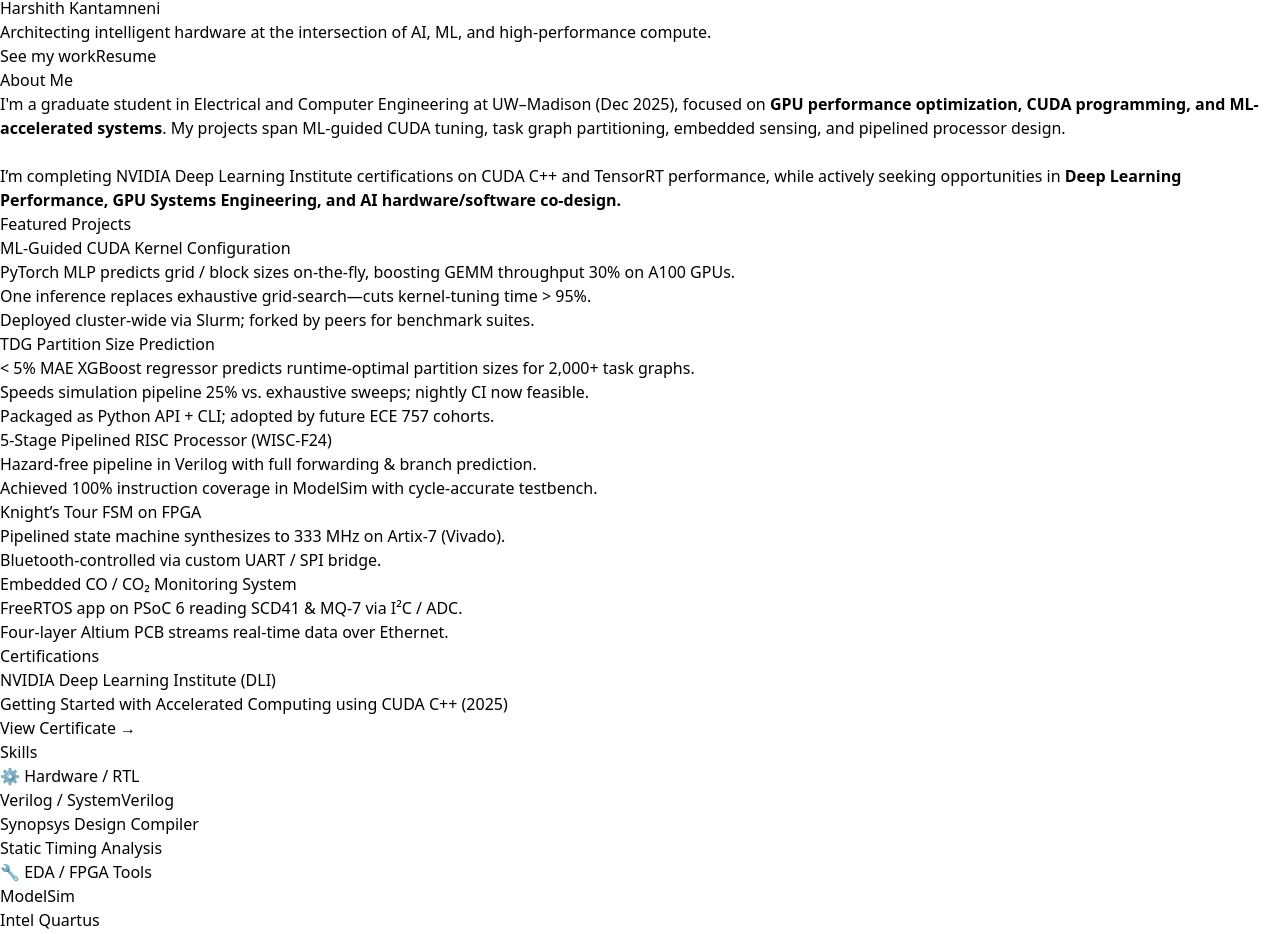
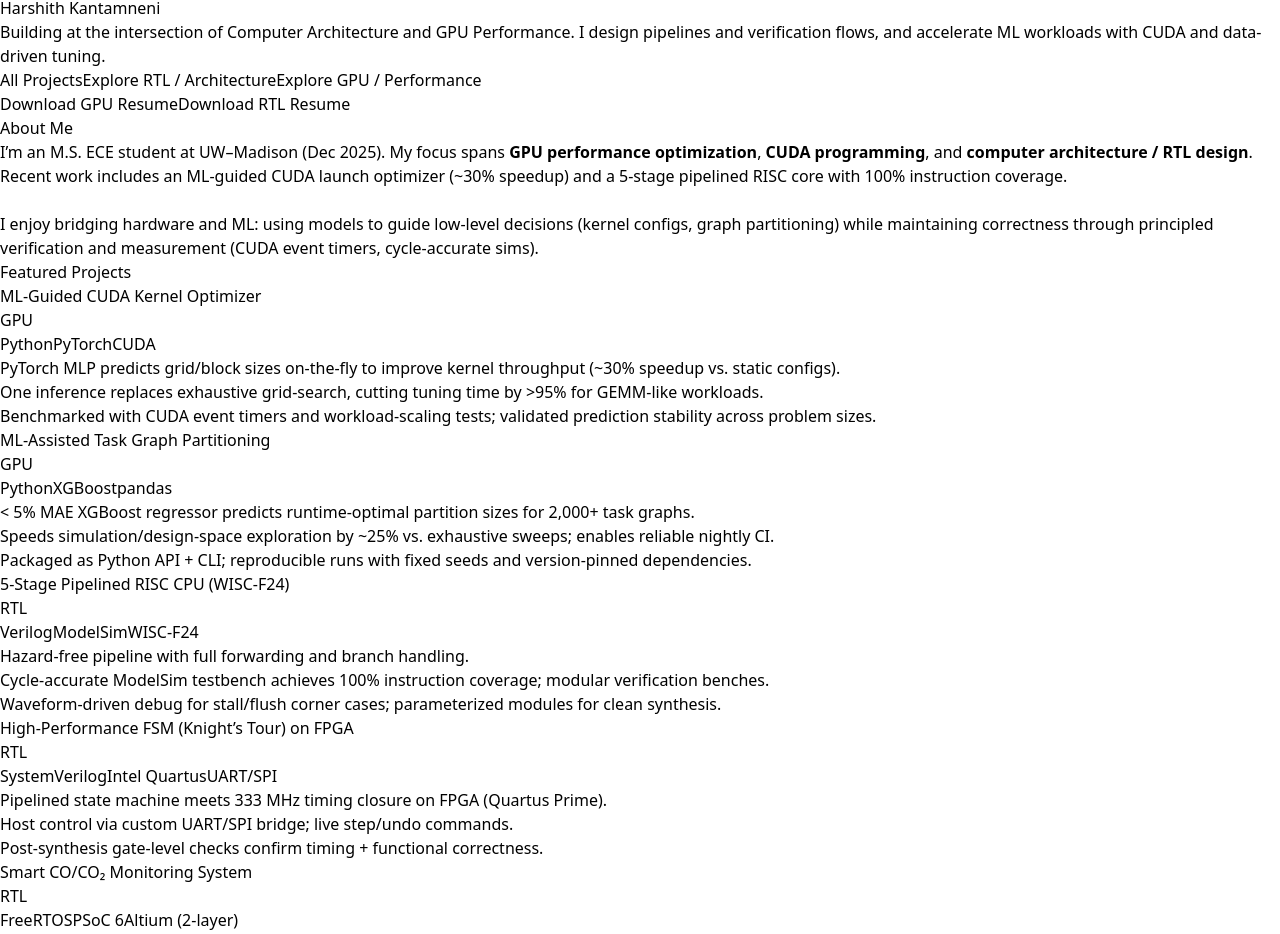
Before and after one commit to Drogon4231/harshithkantamneni.github.io, a React (Vite) app: page / in a window 1280 px wide. Shown: the part 172-1106 px from the top of the page. Built offline with nearby package versions, Linux system fonts and the light colour scheme.

Commit message:
Update Portfolio.jsx

```diff
--- a/src/Portfolio.jsx
+++ b/src/Portfolio.jsx
@@ -1,4 +1,4 @@
-import React, { useState, useEffect } from 'react';
+import React, { useState, useEffect, useMemo } from 'react';
 import { motion } from 'framer-motion';
 import { Sun, Moon, Github, Linkedin, Mail } from 'lucide-react';
 
@@ -6,46 +6,61 @@
 // 1 ▸ Data (projects + skills + certs)
 // ------------------------------------------
 const projects = [
+  // GPU / Performance
   {
-    title: 'ML-Guided CUDA Kernel Configuration',
+    title: 'ML-Guided CUDA Kernel Optimizer',
+    category: 'GPU',
+    stack: ['Python', 'PyTorch', 'CUDA'],
     bullets: [
-      'PyTorch MLP predicts grid / block sizes on-the-fly, boosting GEMM throughput 30% on A100 GPUs.',
-      'One inference replaces exhaustive grid-search—cuts kernel-tuning time > 95%.',
-      'Deployed cluster-wide via Slurm; forked by peers for benchmark suites.',
+      'PyTorch MLP predicts grid/block sizes on-the-fly to improve kernel throughput (~30% speedup vs. static configs).',
+      'One inference replaces exhaustive grid-search, cutting tuning time by >95% for GEMM-like workloads.',
+      'Benchmarked with CUDA event timers and workload-scaling tests; validated prediction stability across problem sizes.',
     ],
     link: 'https://github.com/Drogon4231/Ml-Guided-CUDA-Config',
   },
   {
-    title: 'TDG Partition Size Prediction',
+    title: 'ML-Assisted Task Graph Partitioning',
+    category: 'GPU',
+    stack: ['Python', 'XGBoost', 'pandas'],
     bullets: [
       '< 5% MAE XGBoost regressor predicts runtime-optimal partition sizes for 2,000+ task graphs.',
-      'Speeds simulation pipeline 25% vs. exhaustive sweeps; nightly CI now feasible.',
-      'Packaged as Python API + CLI; adopted by future ECE 757 cohorts.',
+      'Speeds simulation/design-space exploration by ~25% vs. exhaustive sweeps; enables reliable nightly CI.',
+      'Packaged as Python API + CLI; reproducible runs with fixed seeds and version-pinned dependencies.',
     ],
     link: 'https://github.com/Drogon4231/ML-Partition-Predictor',
   },
 
+  // RTL / Architecture
   {
-    title: '5-Stage Pipelined RISC Processor (WISC-F24)',
+    title: '5-Stage Pipelined RISC CPU (WISC-F24)',
+    category: 'RTL',
+    stack: ['Verilog', 'ModelSim', 'WISC-F24'],
     bullets: [
-      'Hazard-free pipeline in Verilog with full forwarding & branch prediction.',
-      'Achieved 100% instruction coverage in ModelSim with cycle-accurate testbench.',
+      'Hazard-free pipeline with full forwarding and branch handling.',
+      'Cycle-accurate ModelSim testbench achieves 100% instruction coverage; modular verification benches.',
+      'Waveform-driven debug for stall/flush corner cases; parameterized modules for clean synthesis.',
     ],
     link: '#',
   },
   {
-    title: "Knight’s Tour FSM on FPGA",
+    title: 'High-Performance FSM (Knight’s Tour) on FPGA',
+    category: 'RTL',
+    stack: ['SystemVerilog', 'Intel Quartus', 'UART/SPI'],
     bullets: [
-      'Pipelined state machine synthesizes to 333 MHz on Artix-7 (Vivado).',
-      'Bluetooth-controlled via custom UART / SPI bridge.',
+      'Pipelined state machine meets 333 MHz timing closure on FPGA (Quartus Prime).',
+      'Host control via custom UART/SPI bridge; live step/undo commands.',
+      'Post-synthesis gate-level checks confirm timing + functional correctness.',
     ],
     link: '#',
   },
   {
-    title: 'Embedded CO / CO₂ Monitoring System',
+    title: 'Smart CO/CO₂ Monitoring System',
+    category: 'RTL',
+    stack: ['FreeRTOS', 'PSoC 6', 'Altium (2-layer)'],
     bullets: [
-      'FreeRTOS app on PSoC 6 reading SCD41 & MQ-7 via I²C / ADC.',
-      'Four-layer Altium PCB streams real-time data over Ethernet.',
+      'FreeRTOS app with custom I²C drivers for SCD41 (CO₂) and ADC sampling for MQ-7 (CO).',
+      '2-layer Altium PCB with EMI-aware layout; robust sensor readout and network logging.',
+      'End-to-end validation of sampling latency and data integrity under load.',
     ],
     link: '#',
   },
@@ -56,22 +71,26 @@
     title: 'NVIDIA Deep Learning Institute (DLI)',
     subtitle: 'Getting Started with Accelerated Computing using CUDA C++',
     year: '2025',
-    link: 'https://drogon4231.github.io/harshithkantamneni.github.io/public/My Learning | NVIDIA.pdf', // update with actual cert link
+    link: 'https://drogon4231.github.io/harshithkantamneni.github.io/public/My%20Learning%20%7C%20NVIDIA.pdf', // update if needed
   },
 ];
 
 const skillBuckets = [
   {
     title: '⚙️ Hardware / RTL',
-    items: ['Verilog / SystemVerilog', 'Synopsys Design Compiler', 'Static Timing Analysis'],
+    items: ['Verilog', 'SystemVerilog', 'RTL Design & Verification', 'Static Timing Analysis'],
   },
   {
     title: '🔧 EDA / FPGA Tools',
-    items: ['ModelSim', 'Intel Quartus', 'Xilinx Vivado'],
+    items: ['ModelSim', 'Intel Quartus', 'Altium Designer'],
+  },
+  {
+    title: '🏗️ Sim / Arch Tools',
+    items: ['gem5'], // ← gem5 now clearly shown here
   },
   {
     title: '📈 Acceleration / GPUs',
-    items: ['CUDA', 'Nsight', 'OpenMP', 'TensorRT'],
+    items: ['CUDA', 'TensorRT'], // keep if you’re covering basics via DLI; remove if you prefer
   },
   {
     title: '🧠 ML Frameworks',
@@ -79,11 +98,11 @@
   },
   {
     title: '💻 Languages / Systems',
-    items: ['C', 'C++17', 'Python', 'Bash'],
+    items: ['C', 'C++17', 'Python', 'Bash', 'Git'],
   },
   {
-    title: '📡 Embedded / PCB',
-    items: ['Altium Designer', 'PSoC 6', 'I²C / SPI / UART / CAN'],
+    title: '📡 Embedded / Interfaces',
+    items: ['PSoC 6', 'FreeRTOS', 'I²C / SPI / UART / CAN'],
   },
 ];
 
@@ -96,11 +115,17 @@
 
 export default function Portfolio() {
   const [dark, setDark] = useState(true);
+  const [track, setTrack] = useState('ALL'); // ALL | GPU | RTL
 
   useEffect(() => {
     const root = document.documentElement;
     dark ? root.classList.add('dark') : root.classList.remove('dark');
   }, [dark]);
+
+  const filteredProjects = useMemo(() => {
+    if (track === 'ALL') return projects;
+    return projects.filter(p => p.category === track);
+  }, [track]);
 
   return (
     <div className="font-sans bg-white dark:bg-gray-900 text-gray-900 dark:text-gray-100 transition-colors duration-300">
@@ -129,7 +154,7 @@
 
       <main className="pt-24 space-y-32 overflow-x-hidden">
         {/* HERO */}
-        <section id="hero" className="relative min-h-screen flex flex-col items-center justify-center text-center px-6">
+        <section id="hero" className="relative min-h-[80vh] flex flex-col items-center justify-center text-center px-6">
           <motion.div
             className="absolute top-0 left-1/2 w-[120%] h-[120%] -translate-x-1/2 -z-10 bg-gradient-to-tr from-emerald-400/40 via-cyan-500/30 to-fuchsia-500/20 blur-3xl rotate-12"
             initial={{ scale: 1.2, y: -80 }}
@@ -145,25 +170,49 @@
             Harshith Kantamneni
           </motion.h1>
           <motion.p
-            className="text-xl md:text-2xl max-w-2xl mb-8 leading-relaxed"
+            className="text-xl md:text-2xl max-w-3xl mb-10 leading-relaxed"
             initial={{ opacity: 0, y: 40 }}
             animate={{ opacity: 1, y: 0 }}
             transition={{ delay: 0.2, duration: 0.8 }}
           >
-            Architecting intelligent hardware at the intersection of <span className="font-semibold">AI</span>, <span className="font-semibold">ML</span>, and <span className="font-semibold">high-performance compute</span>.
+            Building at the intersection of <span className="font-semibold">Computer Architecture</span> and <span className="font-semibold">GPU Performance</span>.
+            I design pipelines and verification flows, and accelerate ML workloads with CUDA and data-driven tuning.
           </motion.p>
-          <div className="flex gap-4">
+
+          {/* Track Selector */}
+          <div className="flex flex-wrap justify-center gap-3 mb-6">
+            {[
+              { key: 'ALL', label: 'All Projects' },
+              { key: 'RTL', label: 'Explore RTL / Architecture' },
+              { key: 'GPU', label: 'Explore GPU / Performance' },
+            ].map(btn => (
+              <button
+                key={btn.key}
+                onClick={() => setTrack(btn.key)}
+                className={`px-4 py-2 rounded-full border text-sm font-medium transition-colors ${
+                  track === btn.key
+                    ? 'bg-gradient-to-r from-emerald-500 to-cyan-500 text-white border-transparent'
+                    : 'border-emerald-500 text-emerald-600 dark:text-emerald-400 hover:bg-emerald-50 dark:hover:bg-emerald-900/20'
+                }`}
+              >
+                {btn.label}
+              </button>
+            ))}
+          </div>
+
+          {/* Resume Buttons */}
+          <div className="flex flex-wrap justify-center gap-3">
             <a
-              href="#projects"
-              className="px-6 py-3 rounded-full bg-gradient-to-r from-emerald-500 to-cyan-500 text-white font-medium shadow-lg hover:shadow-xl transition-shadow"
+              href="/GPU_Resume.pdf"
+              className="px-5 py-2.5 rounded-full bg-gray-900 text-white dark:bg-white dark:text-gray-900 font-medium shadow hover:shadow-lg transition-shadow"
             >
-              See my work
+              Download GPU Resume
             </a>
             <a
-              href="https://drogon4231.github.io/harshithkantamneni.github.io/Resume.pdf"
-              className="px-6 py-3 rounded-full border border-emerald-500 text-emerald-500 font-medium hover:bg-emerald-50 dark:hover:bg-emerald-950/30 transition-colors"
+              href="/RTL_Resume.pdf"
+              className="px-5 py-2.5 rounded-full border border-gray-300 dark:border-gray-700 font-medium hover:bg-gray-100 dark:hover:bg-gray-800 transition-colors"
             >
-              Resume
+              Download RTL Resume
             </a>
           </div>
         </section>
@@ -172,10 +221,12 @@
         <section id="about" className="max-w-4xl mx-auto px-6">
           <SectionTitle>About Me</SectionTitle>
           <p className="text-lg leading-relaxed">
-            I'm a graduate student in Electrical and Computer Engineering at UW–Madison (Dec 2025), focused on <strong>GPU performance optimization, CUDA programming, and ML-accelerated systems</strong>.
-            My projects span ML-guided CUDA tuning, task graph partitioning, embedded sensing, and pipelined processor design.
+            I’m an M.S. ECE student at UW–Madison (Dec 2025). My focus spans <strong>GPU performance optimization</strong>,
+            <strong> CUDA programming</strong>, and <strong>computer architecture / RTL design</strong>.
+            Recent work includes an ML-guided CUDA launch optimizer (~30% speedup) and a 5-stage pipelined RISC core with 100% instruction coverage.
             <br /><br />
-            I’m completing NVIDIA Deep Learning Institute certifications on CUDA C++ and TensorRT performance, while actively seeking opportunities in <strong>Deep Learning Performance, GPU Systems Engineering, and AI hardware/software co-design.</strong>
+            I enjoy bridging hardware and ML: using models to guide low-level decisions (kernel configs, graph partitioning) while maintaining
+            correctness through principled verification and measurement (CUDA event timers, cycle-accurate sims).
           </p>
         </section>
 
@@ -183,21 +234,38 @@
         <section id="projects" className="max-w-6xl mx-auto px-6">
           <SectionTitle>Featured Projects</SectionTitle>
           <div className="grid gap-8 md:grid-cols-2">
-            {projects.map((p) => (
+            {filteredProjects.map((p) => (
               <motion.a
                 key={p.title}
                 href={p.link}
-                target="_blank"
-                rel="noopener noreferrer"
+                target={p.link?.startsWith('http') ? "_blank" : undefined}
+                rel={p.link?.startsWith('http') ? "noopener noreferrer" : undefined}
                 className="group block bg-white/60 dark:bg-gray-800/60 backdrop-blur-sm border border-gray-200 dark:border-gray-700 rounded-2xl p-6 hover:-translate-y-1 hover:shadow-xl transition transform duration-300"
                 whileHover={{ scale: 1.02 }}
               >
-                <h3 className="text-xl font-bold mb-3 group-hover:text-emerald-500 transition-colors">
-                  {p.title}
-                </h3>
-                <ul className="list-disc pl-5 space-y-1 text-sm leading-relaxed">
-                  {p.bullets.map((b) => (
-                    <li key={b}>{b}</li>
+                <div className="flex items-center justify-between mb-3">
+                  <h3 className="text-xl font-bold group-hover:text-emerald-500 transition-colors">
+                    {p.title}
+                  </h3>
+                  <span className="text-xs px-2 py-0.5 rounded-full border border-gray-300 dark:border-gray-700 opacity-80">
+                    {p.category}
+                  </span>
+                </div>
+
+                {/* Stack badges */}
+                {p.stack?.length > 0 && (
+                  <div className="flex flex-wrap gap-2 mb-3">
+                    {p.stack.map((t) => (
+                      <span key={t} className="px-2.5 py-0.5 rounded-full bg-emerald-500/10 text-xs text-emerald-700 dark:text-emerald-300 border border-emerald-500/20">
+                        {t}
+                      </span>
+                    ))}
+                  </div>
+                )}
+
+                <ul className="list-disc pl-5 space-y-1.5 text-sm leading-relaxed">
+                  {p.bullets.map((b, i) => (
+                    <li key={i}>{b}</li>
                   ))}
                 </ul>
               </motion.a>
@@ -243,7 +311,7 @@
                   {bucket.items.map((item) => (
                     <li
                       key={item}
-                      className="px-3 py-1 rounded-full bg-emerald-500/10 text-sm text-emerald-600 dark:text-emerald-400"
+                      className="px-3 py-1 rounded-full bg-emerald-500/10 text-sm text-emerald-700 dark:text-emerald-300 border border-emerald-500/20"
                     >
                       {item}
                     </li>
@@ -258,7 +326,7 @@
         <section id="contact" className="max-w-md mx-auto text-center px-6">
           <SectionTitle>Let’s Connect</SectionTitle>
           <p className="mb-6 text-lg">
-            Have an opportunity or want to geek out about GPUs? Drop a line — my inbox is always open.
+            Have an opportunity or want to geek out about GPUs or pipelines? My inbox is always open.
           </p>
           <a
             href="mailto:kantamneniharshith@gmail.com"
```
